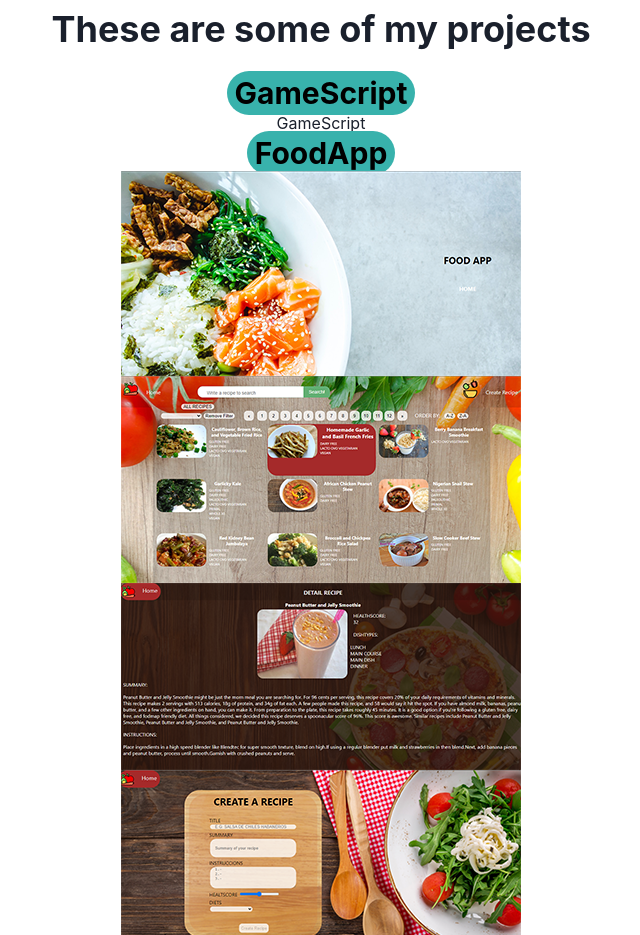
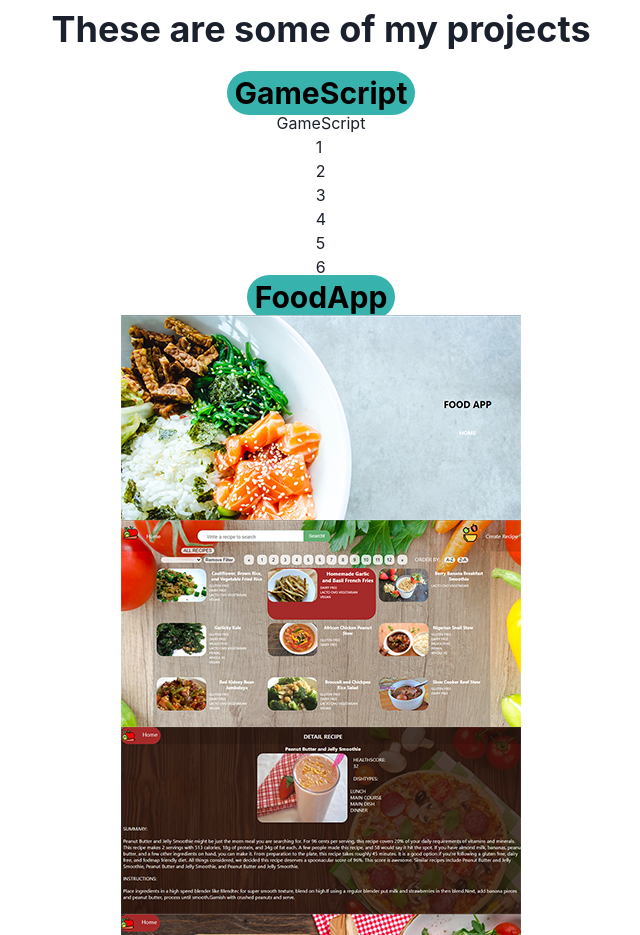
Before and after one commit to megagus182/portfolio-gustavo-castillo, a React (Create React App) app: page / in a window 1280 px wide. Shown: the part 980-1915 px from the top of the page, without its empty margins (319-959 px from the left). Built offline with nearby package versions, Linux system fonts and the light colour scheme.

Commit message:
addingContactMe

```diff
--- a/src/Sections/Projects.jsx
+++ b/src/Sections/Projects.jsx
@@ -6,23 +6,43 @@ import Food4 from "../images/CapturaFood4.PNG";
 
 export default function Projects() {
   return (
-      <Box display={"flex"} flexDirection={"column"} alignItems={"center"} className="Projects">
+    <Box
+      display={"flex"}
+      flexDirection={"column"}
+      alignItems={"center"}
+      className="Projects"
+    >
       <Heading marginTop={"20px"}>These are some of my projects</Heading>
       <br></br>
       <Heading as="h2" size="lg">
         <Highlight
-    query={['GameScript']}
-    styles={{ px: '2', py: '1', rounded: 'full', bg: 'teal.400' }}
+          query={["GameScript"]}
+          styles={{ px: "2", py: "1", rounded: "full", bg: "teal.400" }}
         >
           GameScript
         </Highlight>
       </Heading>
       <Text> GameScript</Text>
 
+      <section width= {"1920px"}
+  height= "1080px"
+
+  display= "grid"
+  grid-template-rows= "repeat(2, 1fr)"
+  grid-template-columns= "repeat(3, 1fr)"
+  gap= "8px" class="layout">
+        <div>1</div>
+        <div>2</div>
+        <div>3</div>
+        <div>4</div>
+        <div>5</div>
+        <div>6</div>
+      </section>
+
       <Heading as="h2" size="lg">
         <Highlight
-    query={['FoodApp']}
-    styles={{ px: '2', py: '1', rounded: 'full', bg: 'teal.400' }}
+          query={["FoodApp"]}
+          styles={{ px: "2", py: "1", rounded: "full", bg: "teal.400" }}
         >
           FoodApp
         </Highlight>
```
Lines whose indentation alone changed are shown as unchanged.
